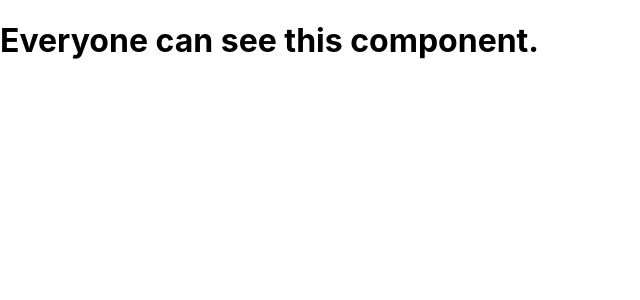
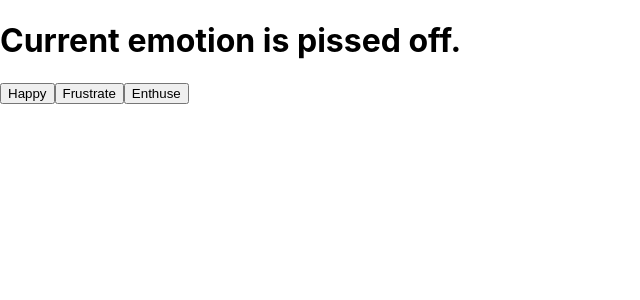
Before and after one commit to l-white/react-essentials, a React (Create React App) app: page / in a window 1280 px wide. Shown: the top 300 px of the page, without its empty margins (0-640 px from the left). Built offline with nearby package versions, Linux system fonts and the light colour scheme.

Commit message:
added buttons to test state functionality

```diff
--- a/src/App.js
+++ b/src/App.js
@@ -1,17 +1,19 @@
-import React from "react";
+import React, { useState } from "react";
 import './App.css';
 
-function SecretComponent() {
-  return <h1>Secret information for authorized users only.</h1>;
-}
-
-function RegularComponent(){
-  return <h1>Everyone can see this component.</h1>;
-}
-function App(props) {
+function App() {
+  const [emotion, setEmotion] = useState("pissed off");
+  console.log(emotion);
     return (
       <>
-        {props.authorized ? <SecretComponent /> : <RegularComponent />}
+        <h1>Current emotion is {emotion}.</h1>
+        <button onClick={() => setEmotion("happy")}>
+        Happy
+        </button>
+        <button onClick={() => setEmotion("frustrated")}>Frustrate</button>
+        <button onClick={() => setEmotion("enthusiastic")}>
+        Enthuse
+        </button>
       </>
     )
 
--- a/src/index.js
+++ b/src/index.js
@@ -3,11 +3,12 @@
 import './index.css';
 import App from './App';
 
-const [mostImportantItem] = ["boots", "tent", "headlamp"];
-console.log(mostImportantItem);
+
+const [, , light] = ["boots", "tent", "headlamp"];
+console.log(light);
 
 ReactDOM.render(
-    <App authorized={false}/>,
+    <App />,
   document.getElementById('root')
 );
 
```
